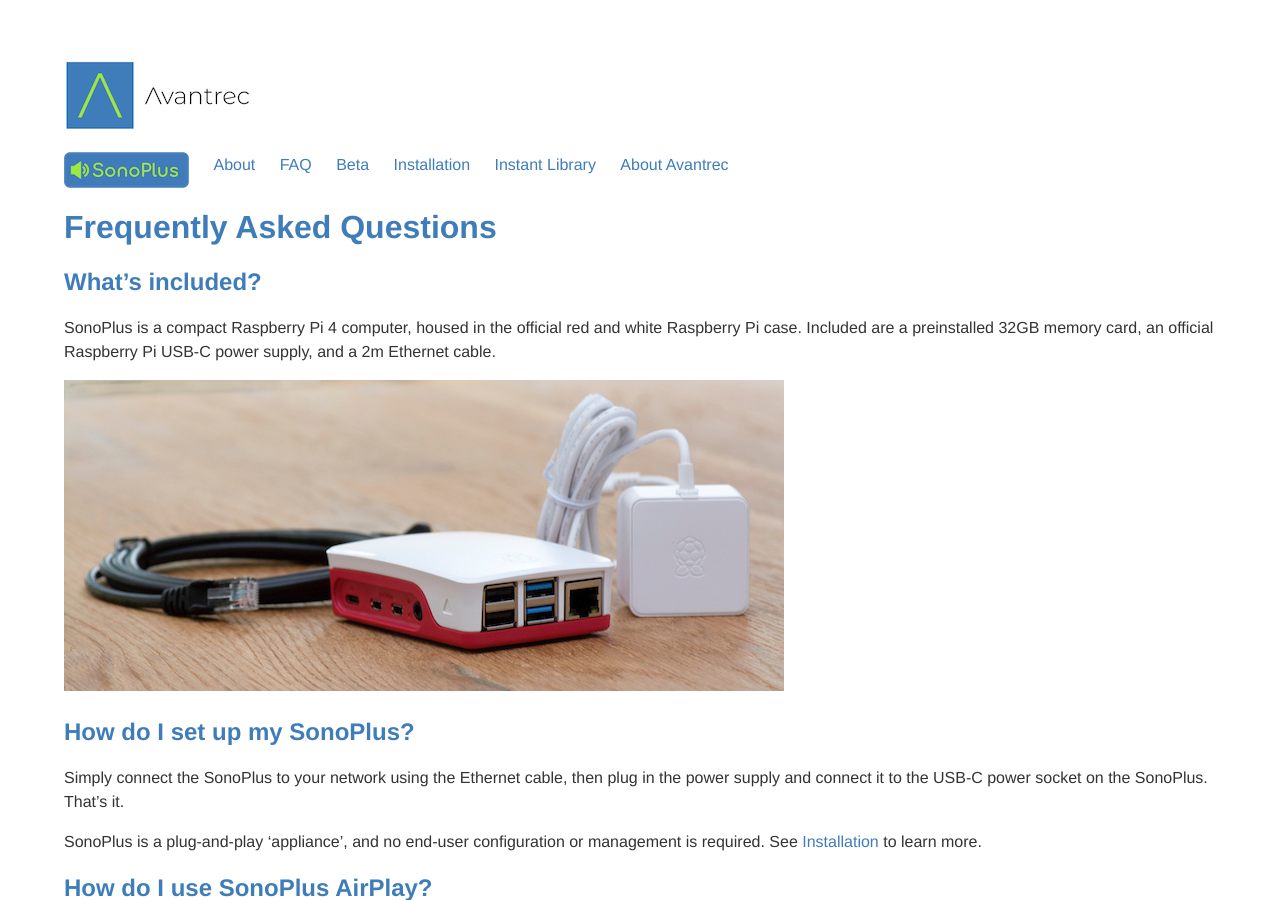
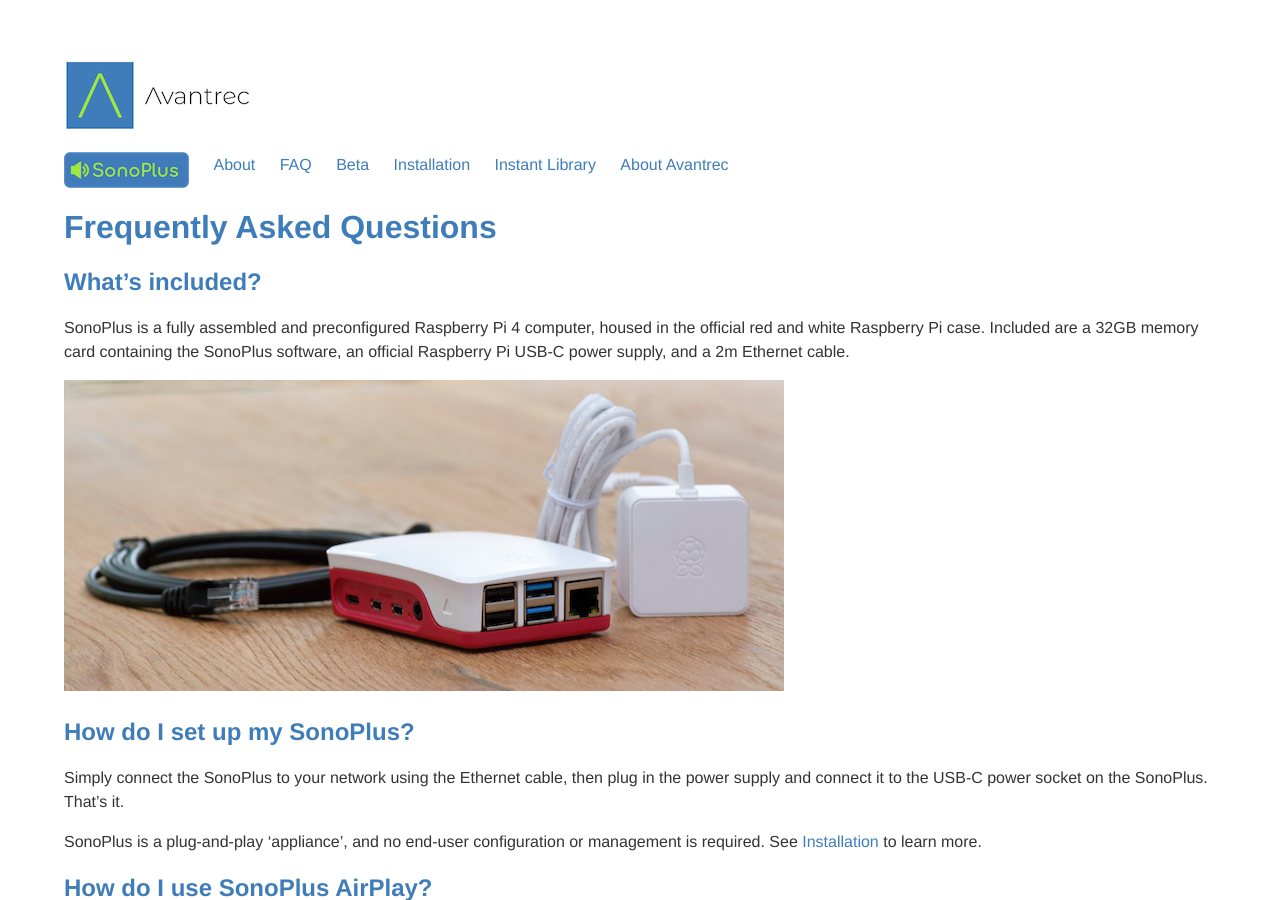
Before and after one commit to avantrec/avantrec.github.io, a Jekyll site: the page built from sonoplus/faq.md, in a window 1280 px wide and 900 px high. Built offline with Jekyll 4.4.1, drawn with Linux system fonts in a browser that asks for light colours.

Commit message:
Minor text edits

```diff
--- a/sonoplus/faq.md
+++ b/sonoplus/faq.md
@@ -7,7 +7,7 @@
 
 ## What's included?
 
-SonoPlus is a compact Raspberry Pi 4 computer, housed in the official red and white Raspberry Pi case. Included are a preinstalled 32GB memory card, an official Raspberry Pi USB-C power supply, and a 2m Ethernet cable.
+SonoPlus is a fully assembled and preconfigured Raspberry Pi 4 computer, housed in the official red and white Raspberry Pi case. Included are a 32GB memory card containing the SonoPlus software, an official Raspberry Pi USB-C power supply, and a 2m Ethernet cable.
 
 ![SonoPlus](/images/20190831-DSC_8919-PClr-2.jpg)
 
@@ -15,7 +15,7 @@
 
 Simply connect the SonoPlus to your network using the Ethernet cable, then plug in the power supply and connect it to the USB-C power socket on the SonoPlus. That's it.
 
-SonoPlus is a plug-and-play 'appliance', and no end-user configuration or management is required. See [Installation]({{ site.baseurl }}{% link sonoplus/installation.md %}) to learn more.
+SonoPlus is a plug-and-play 'appliance', and no end-user configuration or management is required. See [Installation](installation) to learn more.
 
 ## How do I use SonoPlus AirPlay?
 
```
